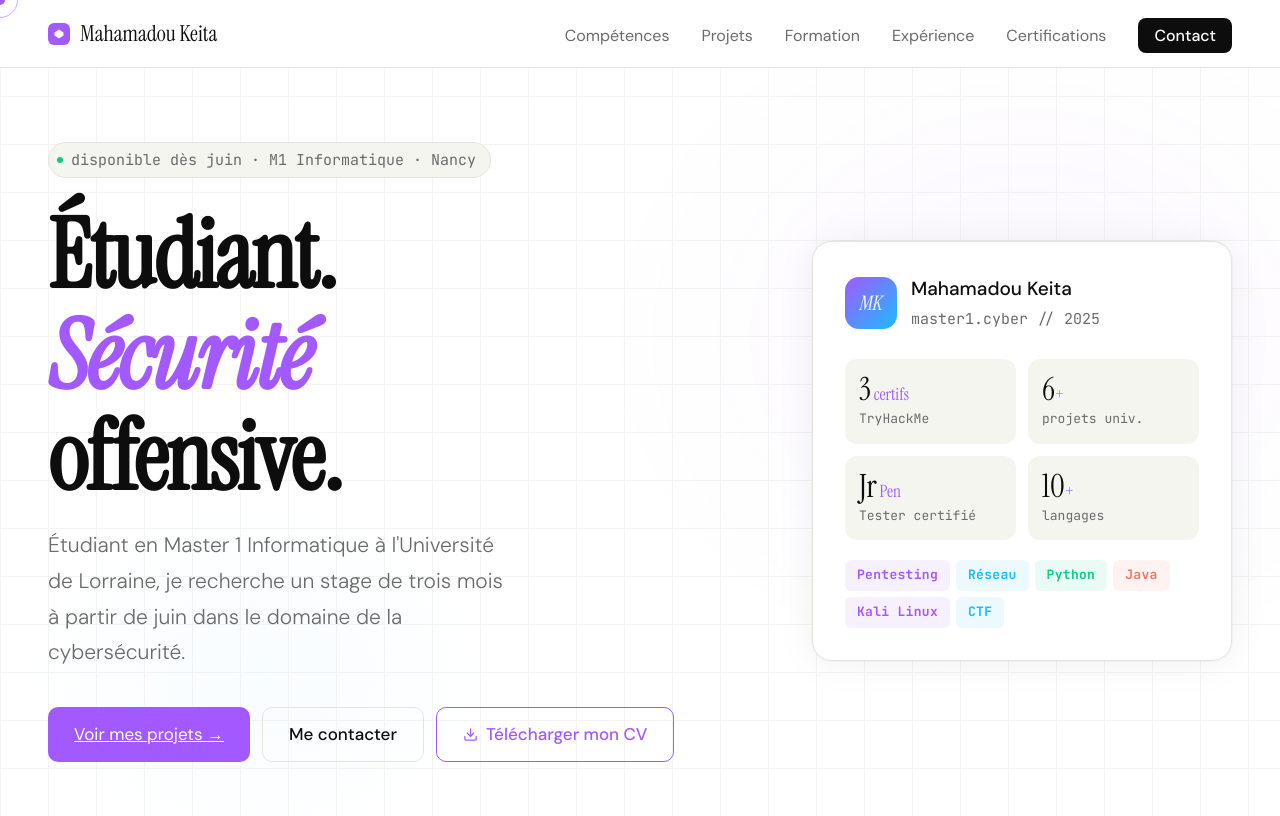
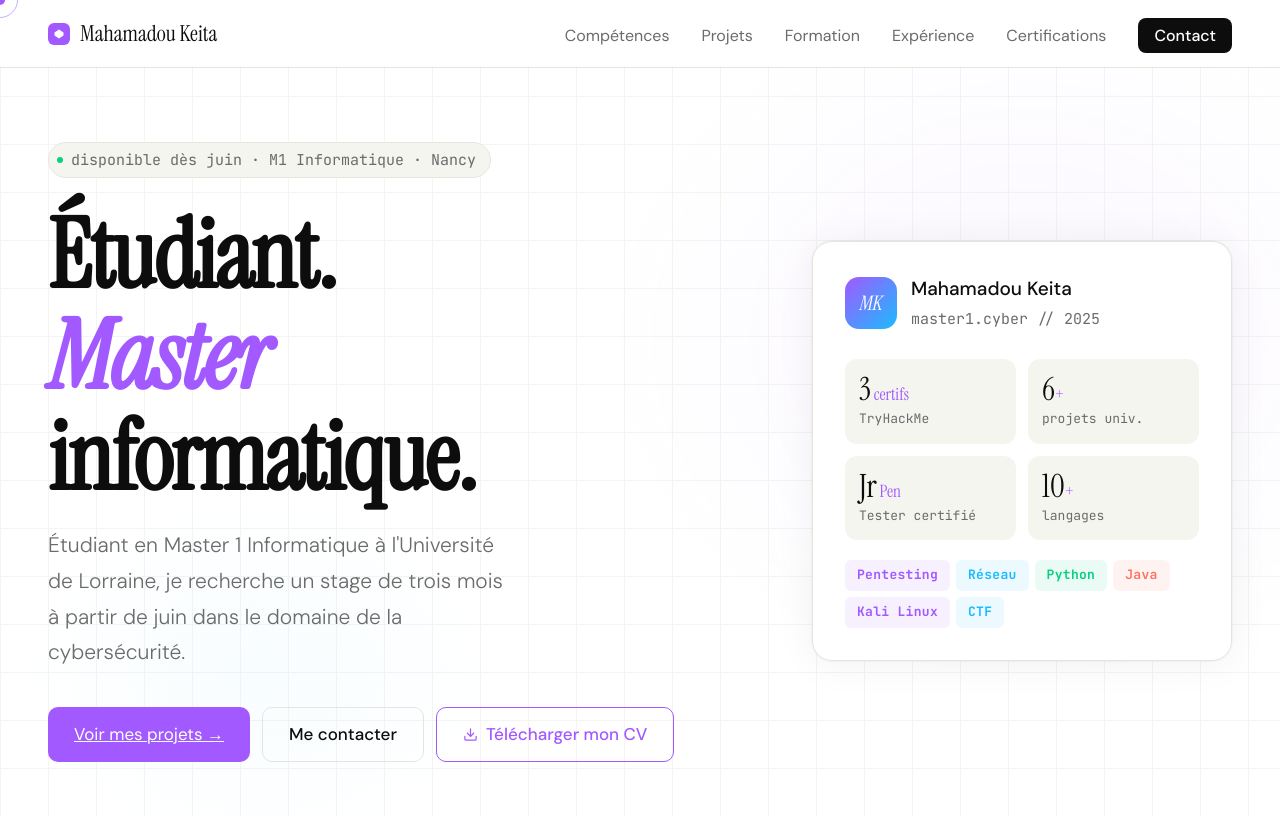
Before and after one commit to KeitaMahamadou01/portfolio-keita, a plain HTML site: page index.html in a window 1280 px wide. Shown: the top 816 px of the page. Drawn offline with Linux system fonts and the light colour scheme.

Commit message:
Update hero title from 'Sécurité offensive' to 'Master informatique'

```diff
--- a/index.html
+++ b/index.html
@@ -42,8 +42,8 @@
     </div>
     <h1 class="hero-title">
       Étudiant.<br>
-      <em>Sécurité</em><br>
-      offensive.
+      <em>Master</em><br>
+      informatique.
     </h1>
     <p class="hero-subtitle">
       Étudiant en Master 1 Informatique à l'Université de Lorraine, je recherche un stage de trois mois à partir de juin dans le domaine de la cybersécurité.
```
